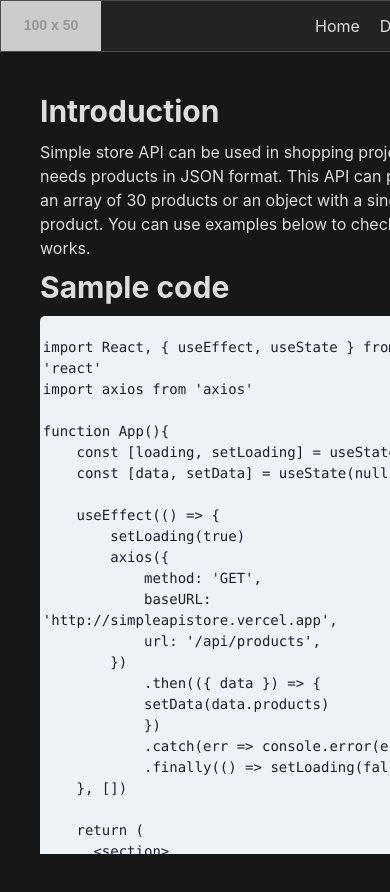
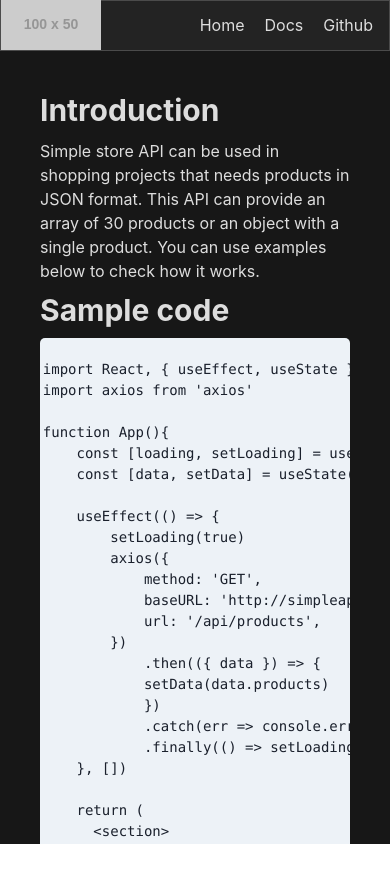
Before and after one commit to pabloramoss/fake-api-shop, a Next.js app: page /docs in a window 390 px wide. Shown: the top 892 px of the page. After the commit the page ends 844 px from the top, so only its background shows below. Built offline with nearby package versions, Linux system fonts and the light colour scheme.

Commit message:
fix responsive

```diff
--- a/pages/docs.tsx
+++ b/pages/docs.tsx
@@ -12,8 +12,8 @@ const docs: React.FC = ()=> {
         <Grid
           gridTemplateAreas = {{
             base: `
-            "navbar"
-            "content"`,
+            "navbar navbar"
+            "content content"`,
             md: `
             "navbar navbar"
             "aside content"`
--- a/src/Aside/index.tsx
+++ b/src/Aside/index.tsx
@@ -5,7 +5,7 @@ import { Stack } from '@chakra-ui/react';
 const Aside: React.FC = ()=> {
 
   return(
-    <Stack spacing={6} bg="brand.300" p={10} h="100%" minW="150px" color="brand.50">
+    <Stack spacing={6} bg="brand.300" p={10} h="100%" minW="150px" color="brand.50" display={{ base: "none" , md: "flex"}}>
       <Link href="#introduction">
         <a>Introduction</a>
       </Link>
--- a/src/Content/RouteCode.tsx
+++ b/src/Content/RouteCode.tsx
@@ -27,7 +27,7 @@ const RouteCode: React.FC<Props> = ({ title, method, url, output })=> {
                 <AccordionIcon />
               </AccordionButton>
             </h2>
-            <AccordionPanel pb={4}><pre>{output}</pre></AccordionPanel>
+            <AccordionPanel overflowX="scroll" pb={4}><pre>{output}</pre></AccordionPanel>
           </AccordionItem>
         </Accordion>
       </Code>
--- a/src/Content/index.tsx
+++ b/src/Content/index.tsx
@@ -5,7 +5,7 @@ import { homeSample } from '../content'
 
 const Content: React.FC = () => {
   return (
-    <Stack p={10} overflowY="scroll" maxH="95vh">
+    <Stack p={10} overflowY="auto" maxH="94vh">
       <Stack>
         <Heading color="brand.50" id="introduction">Introduction</Heading>
         <Text color="brand.50">Simple store API can be used in shopping projects that needs products in JSON format. This API can provide an array of 30 products or an object with a single product. You can use examples below to check how it works.</Text>
--- a/src/Navbar/index.tsx
+++ b/src/Navbar/index.tsx
@@ -6,7 +6,7 @@ import { Stack, Image } from '@chakra-ui/react';
 const Navbar: React.FC = ()=> {
 
   return(
-    <Stack justifyContent="space-between" direction="row" alignItems="center" className='card'>
+    <Stack justifyContent="space-between" direction="row" alignItems="center" className='card' height="6vh">
       <Image height={50} width={100} src="https://via.placeholder.com/100x50" alt='api logo' />
       <Stack direction="row" spacing={5} pe={4} color="brand.50">
         <Link href="/">
--- a/styles/globals.css
+++ b/styles/globals.css
@@ -31,7 +31,3 @@ a {
   background-color: #545454;
   border-radius: 10px;
 }
-pre {
-  overflow-x: auto;
-  white-space: pre-wrap;
-}
```
